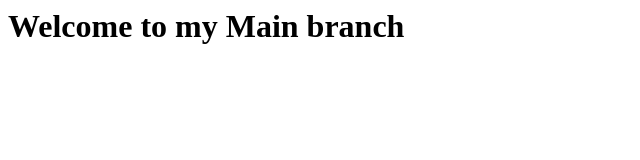
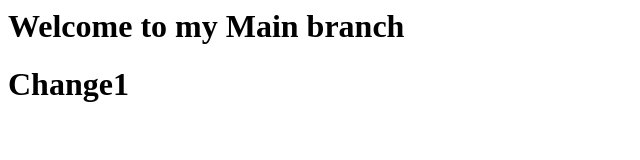
Before and after one commit to devbhoite/main_branch, a plain HTML site: page index.html in a window 1280 px wide. Shown: the whole page, without its empty margins (0-640 px from the left). Drawn offline with Linux system fonts and the light colour scheme.

Commit message:
Update index.html

```diff
--- a/index.html
+++ b/index.html
@@ -1 +1,2 @@
 <h1>Welcome to my Main branch</h1>
+<h1>Change1</h1>
```
